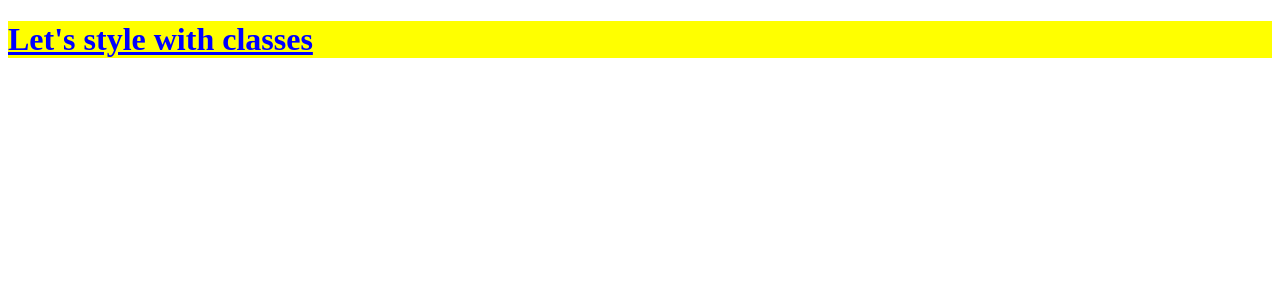
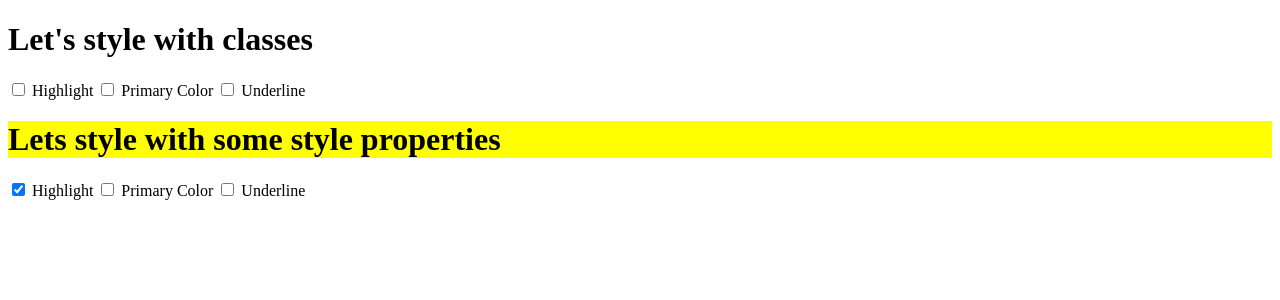
Before and after one commit to CHARITH127/Angular-Demo, an Angular app: page / in a window 1280 px wide. Shown: the top 300 px of the page. Built offline with nearby package versions, Linux system fonts and the light colour scheme.

Commit message:
add ngStyle class to set style properties

```diff
--- a/src/app/styling/styling.component.html
+++ b/src/app/styling/styling.component.html
@@ -1 +1,29 @@
-<h1 class="primary underline hightlight">Let's style with classes </h1>
+<!--<h1 class="primary underline hightlight">Let's style with classes </h1>-->
+<h1 [ngClass]="styleClass">Let's style with classes </h1>
+<div>
+  <label>
+    <input type="checkbox" [(ngModel)]="highlight" (ngModelChange)="setStyls()"> Highlight
+  </label>
+  <label>
+    <input type="checkbox" [(ngModel)]="primary" (ngModelChange)="setStyls()"> Primary Color
+  </label>
+  <label>
+    <input type="checkbox" [(ngModel)]="underline" (ngModelChange)="setStyls()"> Underline
+  </label>
+</div>
+<!--<h1 [style.backgroundColor]="highlight_?'yellow':'white'"
+    [style.color]="primary_?'blue':'black'"
+    [style.textDecoration]="underline_?'underline':'none'"
+>Lets style with some style properties</h1><div>-->
+<h1 [ngStyle]="ngstyles">Lets style with some style properties</h1>
+<div>
+  <label>
+    <input type="checkbox" [(ngModel)]="highlight_" (ngModelChange)="setStyleClasses()"> Highlight
+  </label>
+  <label>
+    <input type="checkbox" [(ngModel)]="primary_" (ngModelChange)="setStyleClasses()"> Primary Color
+  </label>
+  <label>
+    <input type="checkbox" [(ngModel)]="underline_" (ngModelChange)="setStyleClasses()"> Underline
+  </label>
+</div>
--- a/src/app/styling/styling.component.ts
+++ b/src/app/styling/styling.component.ts
@@ -1,10 +1,48 @@
-import { Component } from '@angular/core';
+import {Component, OnInit} from '@angular/core';
 
 @Component({
   selector: 'app-styling',
   templateUrl: './styling.component.html',
   styleUrls: ['./styling.component.scss']
 })
-export class StylingComponent {
+export class StylingComponent implements OnInit{
+
+  highlight = false
+  underline = false
+  primary = false
+  styleClass={};
+
+
+  highlight_ = true
+  underline_ = false
+  primary_ = false
+  ngstyles={};
+
+  constructor() {
+  }
+
+  ngOnInit(): void {
+    this.setStyls()
+    this.setStyleClasses()
+  }
+
+  setStyls():void{
+    this.styleClass={
+      hightlight:this.highlight,
+      primary:this.primary,
+      underline:this.underline
+    }
+
+    console.log(this.styleClass)
+    console.log(this.highlight)
+  }
+
+  setStyleClasses():void{
+    this.ngstyles={
+      'background-color' : this.highlight_?'yellow':'white',
+      'color':this.primary_?'blue':'black',
+      'text-decoration':this.underline_?'underline':'none'
+    }
+  }
 
 }
```
